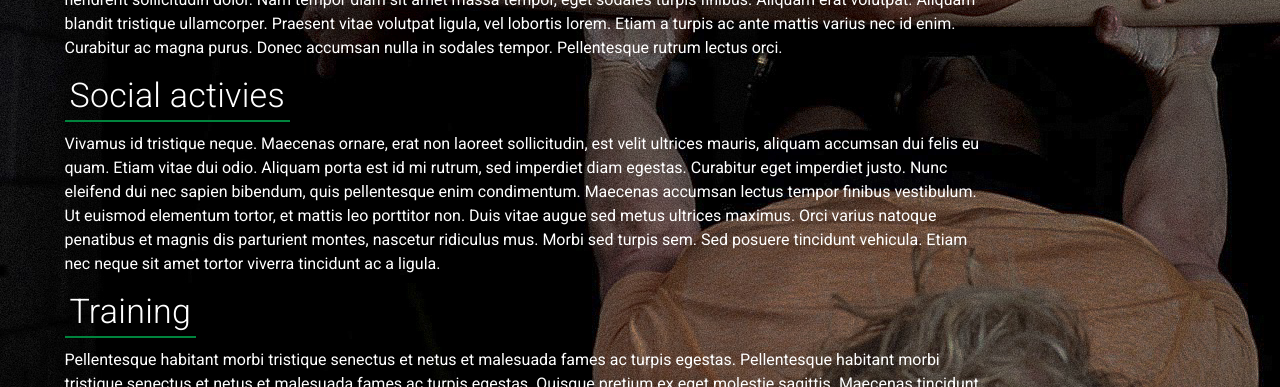
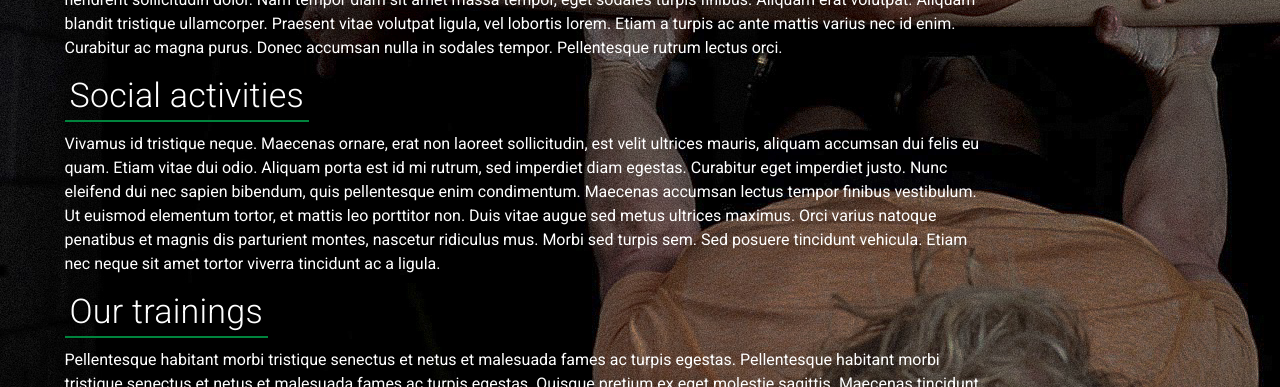
Before and after one commit to jorgensta/vuesthenics, a Vue app: page /about in a window 1280 px wide. Shown: the part 565-952 px from the top of the page. Built offline with nearby package versions, Linux system fonts and the light colour scheme.

Commit message:
Add translations aboutView

```diff
--- a/src/components/Carousel.vue
+++ b/src/components/Carousel.vue
@@ -1,5 +1,10 @@
 <template>
-  <v-img id="img" :src="src" height="350"></v-img>
+  <v-img
+    id="img"
+    :src="src"
+    height="350"
+    alt="Fremsidebilde av calisthenics"
+  ></v-img>
 </template>
 
 <script lang="ts">
@@ -8,7 +13,6 @@ import Component from "vue-class-component";
 
 @Component
 export default class Carousel extends Vue {
-  show: Boolean = false;
   src: String =
     "https://scontent.fosl3-2.fna.fbcdn.net/v/t1.0-9/31180300_816269808565180_9184631427549888512_o.jpg?_nc_cat=104&_nc_oc=AQlxVeLawK7ERK587QTBYX7KLAab_hUpyneEPpxzgqfz-q3Jb_KUTtk86cBKFxg42w8&_nc_ht=scontent.fosl3-2.fna&oh=05c5e7149eb635a1ec4d1ffa00c7deb5&oe=5E528C92";
 }
--- a/src/locale/en.ts
+++ b/src/locale/en.ts
@@ -3,6 +3,20 @@ export default {
   selectLanguage: "Select language",
   save: "Save",
   close: "Close",
+  about: {
+    aboutus: {
+      title: "About us"
+    },
+    social: {
+      title: "Social activities"
+    },
+    training: {
+      title: "Our trainings"
+    },
+    board: {
+      title: "The board"
+    }
+  },
   navbar: {
     about: "About",
     contact: "Contact",
@@ -24,7 +38,8 @@ export default {
   },
   apply: {
     title: "Apply for membership",
-    p: "LOREM IPSUM"
+    p: "LOREM IPSUM",
+    button: "Apply here"
   },
   faq: {
     semester: {
--- a/src/locale/no.ts
+++ b/src/locale/no.ts
@@ -3,6 +3,20 @@ export default {
   selectLanguage: "Velg språk",
   save: "Lagre",
   close: "Lukk",
+  about: {
+    aboutus: {
+      title: "Om oss"
+    },
+    social: {
+      title: "Sosiale aktiviteter"
+    },
+    training: {
+      title: "våre treninger"
+    },
+    board: {
+      title: "Styret"
+    }
+  },
   navbar: {
     about: "Om oss",
     contact: "Kontakt",
@@ -24,7 +38,8 @@ export default {
   },
   apply: {
     title: "Søk medlemsskap hos oss",
-    p: "LOREM IPSUM"
+    p: "LOREM IPSUM",
+    button: "Søk her"
   },
   faq: {
     semester: {
--- a/src/views/About.vue
+++ b/src/views/About.vue
@@ -2,7 +2,9 @@
   <div class="container">
     <Carousel />
     <div v-for="section in aboutSections" :key="section.title">
-      <h1 class="display-1 font-weight-light">{{ section.title }}</h1>
+      <h1 class="display-1 font-weight-light">
+        {{ $t(section.title) }}
+      </h1>
       <p>{{ section.paragraph }}</p>
     </div>
   </div>
@@ -25,22 +27,22 @@ interface AboutSection {
 export default class About extends Vue {
   aboutSections: Array<AboutSection> = [
     {
-      title: "About us",
+      title: "about.aboutus.title",
       paragraph:
         "Vestibulum condimentum in ante ac venenatis. Pellentesque bibendum risus nibh, eget cursus magna porttitor id. Nam eget diam eros. Vestibulum in hendrerit est. Vivamus in ligula ultricies risus placerat hendrerit. Sed lectus nisi, luctus vitae magna nec, hendrerit sollicitudin dolor. Nam tempor diam sit amet massa tempor, eget sodales turpis finibus. Aliquam erat volutpat. Aliquam blandit tristique ullamcorper. Praesent vitae volutpat ligula, vel lobortis lorem. Etiam a turpis ac ante mattis varius nec id enim. Curabitur ac magna purus. Donec accumsan nulla in sodales tempor. Pellentesque rutrum lectus orci."
     },
     {
-      title: "Social activies",
+      title: "about.social.title",
       paragraph:
         "Vivamus id tristique neque. Maecenas ornare, erat non laoreet sollicitudin, est velit ultrices mauris, aliquam accumsan dui felis eu quam. Etiam vitae dui odio. Aliquam porta est id mi rutrum, sed imperdiet diam egestas. Curabitur eget imperdiet justo. Nunc eleifend dui nec sapien bibendum, quis pellentesque enim condimentum. Maecenas accumsan lectus tempor finibus vestibulum. Ut euismod elementum tortor, et mattis leo porttitor non. Duis vitae augue sed metus ultrices maximus. Orci varius natoque penatibus et magnis dis parturient montes, nascetur ridiculus mus. Morbi sed turpis sem. Sed posuere tincidunt vehicula. Etiam nec neque sit amet tortor viverra tincidunt ac a ligula."
     },
     {
-      title: "Training",
+      title: "about.training.title",
       paragraph:
         "Pellentesque habitant morbi tristique senectus et netus et malesuada fames ac turpis egestas. Pellentesque habitant morbi tristique senectus et netus et malesuada fames ac turpis egestas. Quisque pretium ex eget molestie sagittis. Maecenas tincidunt dolor id laoreet dictum. Phasellus eget nisl non elit convallis eleifend. Donec tortor magna, dapibus vitae sapien quis, consectetur egestas quam. Etiam nec tortor id odio congue ornare ornare eget eros. Donec dapibus, libero eu euismod scelerisque, orci massa maximus enim, non euismod quam turpis non ante. In ornare lacus sem, sed facilisis urna mattis at. Etiam sapien enim, finibus ac mauris eget, vehicula lobortis nulla. Vestibulum ante ipsum primis in faucibus orci luctus et ultrices posuere cubilia Curae;"
     },
     {
-      title: "The board",
+      title: "about.board.title",
       paragraph:
         "Lorem ipsum dolor sit amet, consectetur adipiscing elit. Mauris sit amet nulla ut ligula dignissim pharetra. Curabitur vulputate molestie odio at congue. Cras pretium, turpis vitae commodo eleifend, quam ipsum maximus quam, sed facilisis metus justo sed sem. Proin mattis cursus porttitor. Donec non ligula non libero pretium hendrerit. Aliquam in condimentum justo. Curabitur tempus vehicula dolor sit amet tincidunt. Nullam eleifend hendrerit velit, ac fermentum mi auctor quis. Nam vel ante tristique, dignissim tellus posuere, faucibus tortor. Ut malesuada justo eu augue consectetur, ut dapibus risus varius. Mauris in est id arcu eleifend iaculis dictum at nibh. Fusce fringilla justo laoreet tincidunt auctor. Praesent venenatis velit ac ex fringilla tempor. Proin euismod fringilla gravida. Nullam nec felis fringilla, auctor urna at, cursus diam. Proin vestibulum malesuada ante a hendrerit."
     }
--- a/src/views/Apply.vue
+++ b/src/views/Apply.vue
@@ -10,7 +10,7 @@
       color="#00843d"
       rounded
       x-large
-      >Apply</v-btn
+      >{{ $t("apply.button") }}</v-btn
     >
   </div>
 </template>
```
